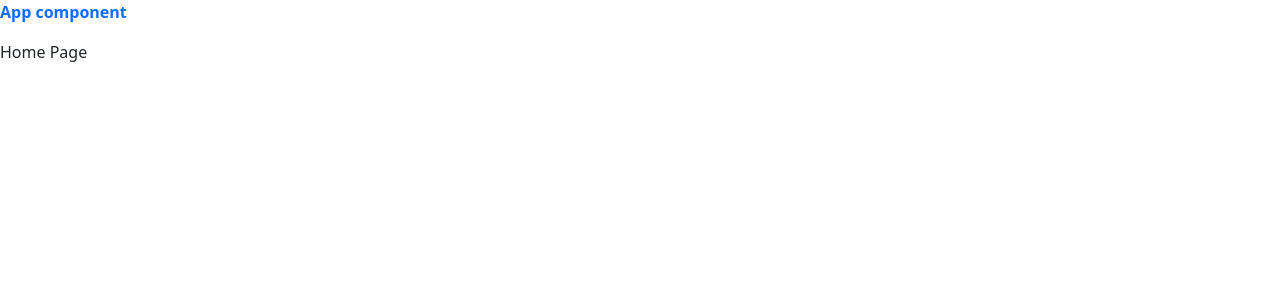
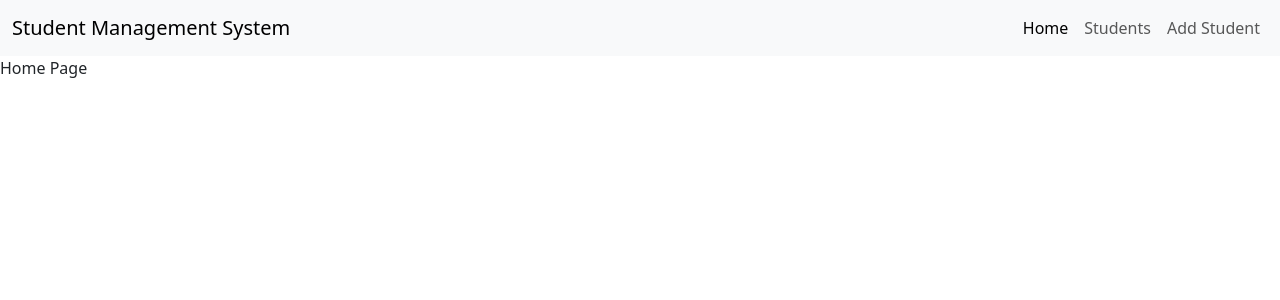
Before and after one commit to oniaz/ITI-Angular-Student-Management-System, an Angular app: page /home in a window 1280 px wide. Shown: the top 300 px of the page. Built offline with nearby package versions, Linux system fonts and the light colour scheme.

Commit message:
feat: add NavbarComponent

```diff
--- a/src/app/app.component.html
+++ b/src/app/app.component.html
@@ -1,4 +1,2 @@
-<p class="text-primary fw-bold mb-3">
-  App component
-</p>
+<app-navbar></app-navbar>
 <router-outlet></router-outlet>
--- a/src/app/app.module.ts
+++ b/src/app/app.module.ts
@@ -8,7 +8,7 @@ import { StudentsComponent } from './pages/students/students.component';
 import { AddStudentComponent } from './pages/add-student/add-student.component';
 import { StudentDetailsComponent } from './pages/student-details/student-details.component';
 import { NotFoundComponent } from './pages/not-found/not-found.component';
-// import { NavbarComponent } from './components/navbar/navbar.component';
+import { NavbarComponent } from './components/navbar/navbar.component';
 // import { StudentTableComponent } from './components/student-table/student-table.component';
 
 @NgModule({
@@ -18,8 +18,8 @@ import { NotFoundComponent } from './pages/not-found/not-found.component';
     StudentsComponent,
     AddStudentComponent,
     StudentDetailsComponent,
-    NotFoundComponent
-    // NavbarComponent,
+    NotFoundComponent,
+    NavbarComponent
     // StudentTableComponent
   ],
   imports: [
--- /dev/null
+++ b/src/app/components/navbar/navbar.component.html
@@ -0,0 +1,18 @@
+<nav class="navbar navbar-expand-lg bg-body-tertiary">
+    <div class="container-fluid">
+        <a class="navbar-brand" href="#">Student Management System</a>
+
+        <button class="navbar-toggler" type="button" data-bs-toggle="collapse" data-bs-target="#navbarNavAltMarkup"
+            aria-controls="navbarNavAltMarkup" aria-expanded="false" aria-label="Toggle navigation">
+            <span class="navbar-toggler-icon"></span>
+        </button>
+
+        <div class="collapse navbar-collapse" id="navbarNavAltMarkup">
+            <div class="navbar-nav ms-auto">
+                <a class="nav-link" aria-current="page" routerLink="/home" routerLinkActive="active"> Home</a>
+                <a class="nav-link" routerLink="/students" routerLinkActive="active">Students</a>
+                <a class="nav-link" routerLink="/add-student" routerLinkActive="active">Add Student</a>
+            </div>
+        </div>
+    </div>
+</nav>
```
Also changed, not shown: src/app/components/navbar/navbar.component.ts (added, +10 -0 lines), src/app/components/navbar/navbar.component.css (added).
